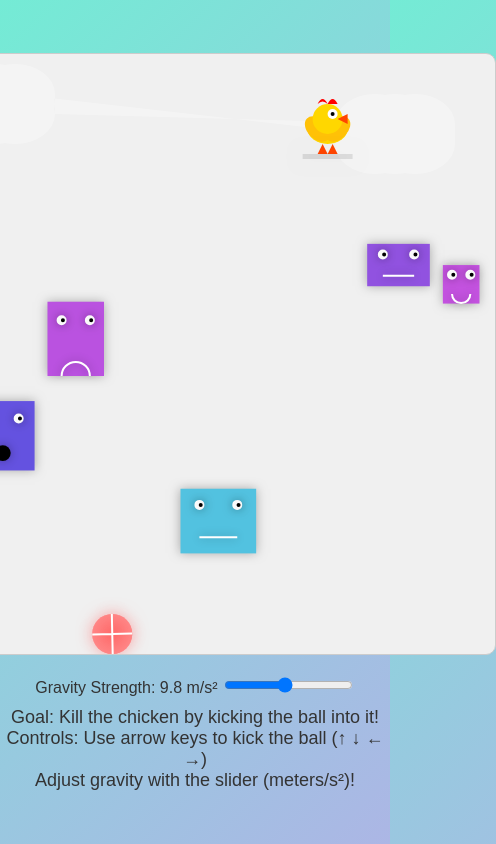
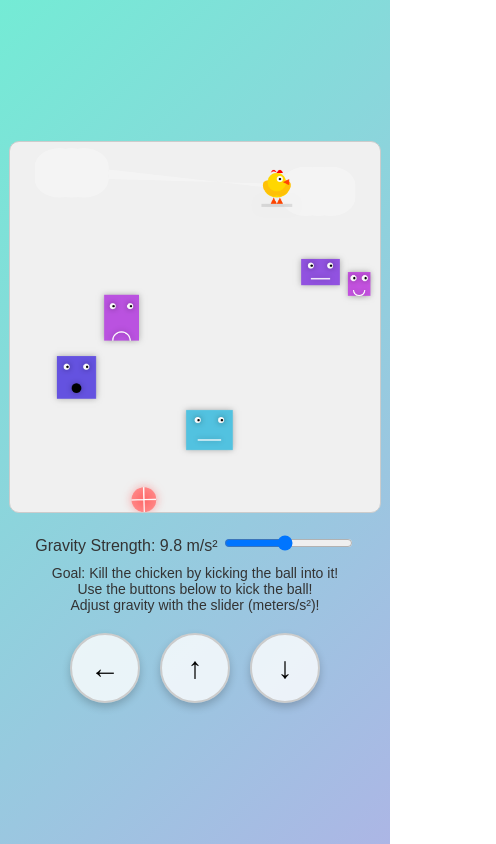
Before and after one commit to SteveOscar/kill-chicken, a plain HTML site: page index.html in a window 390 px wide. Shown: the whole page, 496 px wide, since content can reach past the window. Drawn offline with Linux system fonts and the light colour scheme.

Commit message:
Update index.html

```diff
--- a/index.html
+++ b/index.html
@@ -2,11 +2,13 @@
 <html>
 <head>
     <title>Bouncy Ball Physics</title>
+    <meta name="viewport" content="width=device-width, initial-scale=1.0">
     <style>
         canvas {
             border: 1px solid #ccc;
             background: #f0f0f0;
             border-radius: 10px;
+            max-width: 100%;
         }
         body {
             display: flex;
@@ -29,6 +31,38 @@
             margin-top: 10px;
             font-size: 18px;
             max-width: 600px;
+            text-align: center;
+        }
+        #mobileControls {
+            display: none; /* Hidden by default, shown on mobile */
+            margin-top: 20px;
+            text-align: center;
+        }
+        #mobileControls button {
+            width: 70px;
+            height: 70px;
+            margin: 0 10px;
+            font-size: 30px;
+            background-color: rgba(255, 255, 255, 0.8);
+            border: 2px solid #ccc;
+            border-radius: 50%;
+            box-shadow: 0 4px 8px rgba(0, 0, 0, 0.2);
+            cursor: pointer;
+            transition: transform 0.1s, background-color 0.1s;
+        }
+        #mobileControls button:active {
+            background-color: rgba(200, 200, 200, 0.8);
+            transform: translateY(4px);
+        }
+        @media (max-width: 768px) {
+            canvas {
+                width: 95vw;
+                height: auto;
+            }
+            #instructions {
+                font-size: 14px;
+                max-width: 90vw;
+            }
         }
     </style>
 </head>
@@ -43,9 +77,81 @@
             Adjust gravity with the slider (meters/s²)!
         </div>
     </div>
+
+    <!-- Mobile Controls (hidden by default) -->
+    <div id="mobileControls">
+        <button id="leftBtn">←</button>
+        <button id="upBtn">↑</button>
+        <button id="downBtn">↓</button>
+    </div>
+
     <script>
         const canvas = document.getElementById('gameCanvas');
         const ctx = canvas.getContext('2d');
+        const mobileControls = document.getElementById('mobileControls');
+
+        // Check if device is mobile
+        function isMobileDevice() {
+            return /Android|webOS|iPhone|iPad|iPod|BlackBerry|IEMobile|Opera Mini/i.test(navigator.userAgent) ||
+                   window.innerWidth <= 768;
+        }
+
+        // Initialize mobile controls if needed
+        function initMobileControls() {
+            if (isMobileDevice()) {
+                mobileControls.style.display = 'flex';
+
+                // Update instructions for mobile
+                document.getElementById('instructions').innerHTML =
+                    'Goal: Kill the chicken by kicking the ball into it!<br>' +
+                    'Use the buttons below to kick the ball!<br>' +
+                    'Adjust gravity with the slider (meters/s²)!';
+
+                // Set up button event handlers
+                document.getElementById('leftBtn').addEventListener('touchstart', function(e) {
+                    e.preventDefault();
+                    handleDirectionInput(-1, 0);
+                });
+
+                document.getElementById('upBtn').addEventListener('touchstart', function(e) {
+                    e.preventDefault();
+                    handleDirectionInput(0, -1);
+                });
+
+                document.getElementById('downBtn').addEventListener('touchstart', function(e) {
+                    e.preventDefault();
+                    handleDirectionInput(0, 1);
+                });
+            }
+        }
+
+        // Handle direction input (for both keyboard and touch)
+        function handleDirectionInput(x, y) {
+            if (!gameWon && Date.now() - lastKickTime > 100) {
+                kickDirection.x = x;
+                kickDirection.y = y;
+
+                if (kickDirection.x !== 0 || kickDirection.y !== 0) {
+                    const magnitude = Math.sqrt(kickDirection.x ** 2 + kickDirection.y ** 2);
+                    ball.vx += (kickDirection.x / magnitude) * KICK_VELOCITY;
+                    ball.vy += (kickDirection.y / magnitude) * KICK_VELOCITY;
+                    lastKickTime = Date.now();
+                    kickDirection = { x: 0, y: 0 };
+                }
+            }
+        }
+
+        // Resize canvas if on mobile
+        function adjustCanvasSize() {
+            if (isMobileDevice()) {
+                // Maintain aspect ratio
+                const aspectRatio = canvas.height / canvas.width;
+                const maxWidth = Math.min(window.innerWidth * 0.95, 600);
+
+                canvas.style.width = maxWidth + 'px';
+                canvas.style.height = (maxWidth * aspectRatio) + 'px';
+            }
+        }
 
         // Physics constants
         const BALL_MASS = 1.0;
@@ -173,17 +279,10 @@
         document.addEventListener('keydown', (e) => {
             if (!gameWon && Date.now() - lastKickTime > 100) {
                 switch(e.key) {
-                    case 'ArrowUp': kickDirection.y = -1; break;
-                    case 'ArrowDown': kickDirection.y = 1; break;
-                    case 'ArrowLeft': kickDirection.x = -1; break;
-                    case 'ArrowRight': kickDirection.x = 1; break;
-                }
-                if (kickDirection.x !== 0 || kickDirection.y !== 0) {
-                    const magnitude = Math.sqrt(kickDirection.x ** 2 + kickDirection.y ** 2);
-                    ball.vx += (kickDirection.x / magnitude) * KICK_VELOCITY;
-                    ball.vy += (kickDirection.y / magnitude) * KICK_VELOCITY;
-                    lastKickTime = Date.now();
-                    kickDirection = { x: 0, y: 0 };
+                    case 'ArrowUp': handleDirectionInput(0, -1); break;
+                    case 'ArrowDown': handleDirectionInput(0, 1); break;
+                    case 'ArrowLeft': handleDirectionInput(-1, 0); break;
+                    case 'ArrowRight': handleDirectionInput(1, 0); break;
                 }
             }
         });
@@ -574,12 +673,17 @@
             requestAnimationFrame(gameLoop);
         }
 
+        // Handle window resizing
+        window.addEventListener('resize', adjustCanvasSize);
+
         // Start the game
         function startGame() {
             if (!canvas.getContext) {
                 console.error("Canvas not supported!");
                 return;
             }
+            adjustCanvasSize();
+            initMobileControls();
             createObstacles();
             requestAnimationFrame(gameLoop);
         }
```
